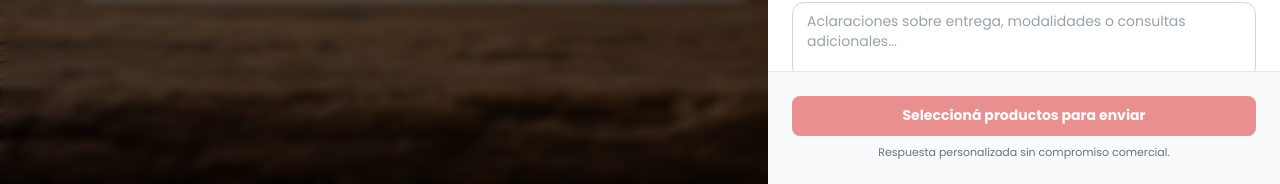
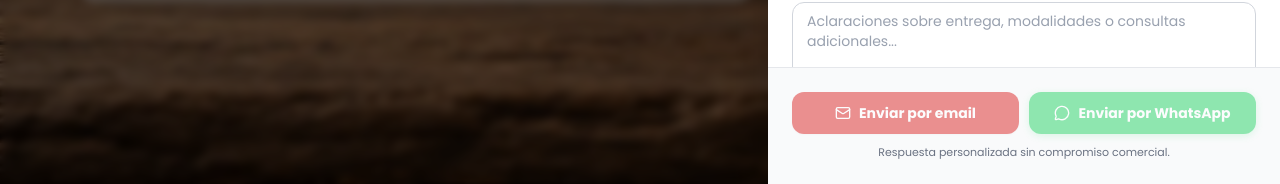
Before and after one commit to dedalo-integraciones/depositobombal, a React (Vite) app: page / in a window 1280 px wide. Both pictures are taken after a click on the button 1178 px from the left and 40 px from the top of the page. Shown: the part 616-800 px from the top of the page. Built offline with nearby package versions, Linux system fonts and the light colour scheme; no server answers; the database is empty.

Commit message:
Presupuesto x Whatsapp

```diff
--- a/src/components/CarritoDrawer.jsx
+++ b/src/components/CarritoDrawer.jsx
@@ -3,6 +3,8 @@ import {
   X,
   Trash2,
   Send,
+  Mail,
+  MessageCircle,
   CheckCircle,
   AlertCircle,
   Clock,
@@ -18,6 +20,7 @@ import {
   checkRateLimit,
   recordSubmitTimestamp,
 } from '../utils/security.js'
+import { EMPRESA } from '../config/empresa.js'
 
 export default function CarritoDrawer() {
   const {
@@ -45,6 +48,7 @@ export default function CarritoDrawer() {
   const [submitStatus, setSubmitStatus] = useState(null) // 'success' | 'error' | null
   const [statusMessage, setStatusMessage] = useState('')
   const [rateLimitSeconds, setRateLimitSeconds] = useState(0)
+  const [whatsappNotice, setWhatsappNotice] = useState(null) // { url: string } | null
 
   // Cerrar con tecla Escape
   useEffect(() => {
@@ -86,7 +90,7 @@ export default function CarritoDrawer() {
     }
   }
 
-  // Validación en cliente
+  // Validación en cliente compartida e idéntica para ambos canales
   const validateForm = () => {
     const errors = {}
 
@@ -129,8 +133,10 @@ export default function CarritoDrawer() {
     return Object.keys(errors).length === 0
   }
 
-  const handleSubmit = async (e) => {
-    e.preventDefault()
+  // Canal 1: Enviar por Email (FormSubmit)
+  const handleEnviarEmail = async (e) => {
+    if (e) e.preventDefault()
+    setWhatsappNotice(null)
 
     // 1. Detección honeypot (si el bot rellenó el campo oculto)
     if (formData._honey) {
@@ -176,7 +182,7 @@ export default function CarritoDrawer() {
       const listaProductosParaEmail = itemsList
         .map((item, index) => {
           const unidadStr = item.obsUnidad ? ` (${item.obsUnidad})` : ''
-          return `${index + 1}. [Código: ${item.id}] ${item.descripcion}${unidadStr} — Cantidad: ${item.cantidad}`
+          return `${index + 1}. [Código: ${item.id}] ${item.descripcion}${unidadStr} - Cantidad: ${item.cantidad}`
         })
         .join('\n')
 
@@ -210,7 +216,7 @@ export default function CarritoDrawer() {
         recordSubmitTimestamp('presupuesto')
         setSubmitStatus('success')
         setStatusMessage(
-          '¡Tu pedido de presupuesto fue enviado con éxito! Nos comunicaremos a la brevedad.'
+          '¡Tu pedido de presupuesto fue enviado con éxito por email! Nos comunicaremos a la brevedad.'
         )
         clearCart()
         setFormData({
@@ -233,6 +239,72 @@ export default function CarritoDrawer() {
     } finally {
       setIsSubmitting(false)
     }
+  }
+
+  // Canal 2: Enviar por WhatsApp
+  const handleEnviarWhatsApp = (e) => {
+    if (e) e.preventDefault()
+    setSubmitStatus(null)
+
+    // 1. Detección honeypot
+    if (formData._honey) {
+      console.warn('Spam detectado via honeypot')
+      return
+    }
+
+    // 2. Validación de carrito vacío
+    if (itemsList.length === 0) {
+      setSubmitStatus('error')
+      setStatusMessage('No hay productos seleccionados para solicitar presupuesto.')
+      setWhatsappNotice(null)
+      return
+    }
+
+    // 3. Validación de campos
+    if (!validateForm()) {
+      setWhatsappNotice(null)
+      return
+    }
+
+    // Sanitización de datos
+    const nombreLimpio = sanitizeText(formData.nombre)
+    const emailLimpio = sanitizeText(formData.email)
+    const telefonoLimpio = sanitizeText(formData.telefono)
+    const direccionLimpia = sanitizeText(formData.direccion)
+    const mensajeLimpio = sanitizeText(formData.mensaje)
+
+    // Construcción del mensaje con formato WhatsApp limpio (saltos de línea, negritas, lista numerada)
+    const lines = []
+    lines.push('*PEDIDO DE PRESUPUESTO - Depósito Bombal*')
+    lines.push('')
+    lines.push('*Datos del Cliente:*')
+    lines.push(`- *Nombre / Razón Social:* ${nombreLimpio}`)
+    lines.push(`- *Teléfono:* ${telefonoLimpio}`)
+    lines.push(`- *Email:* ${emailLimpio}`)
+    lines.push(`- *Dirección:* ${direccionLimpia}`)
+    lines.push('')
+    lines.push('*Detalle del Pedido:*')
+    itemsList.forEach((item, index) => {
+      const unidadStr = item.obsUnidad ? ` (${item.obsUnidad})` : ''
+      const cant = item.cantidad || 1
+      lines.push(`${index + 1}. ${item.descripcion}${unidadStr} - *Cant:* ${cant}`)
+    })
+    if (mensajeLimpio) {
+      lines.push('')
+      lines.push('*Observaciones:*')
+      lines.push(mensajeLimpio)
+    }
+
+    const fullMessage = lines.join('\n')
+    const whatsappUrl = `https://wa.me/${EMPRESA.whatsappNumero}?text=${encodeURIComponent(fullMessage)}`
+
+    // Abrir en pestaña nueva disparado directamente por el clic del usuario
+    window.open(whatsappUrl, '_blank')
+
+    // Mostrar aviso en el formulario con fallback visible
+    setWhatsappNotice({
+      url: whatsappUrl,
+    })
   }
 
   if (!isDrawerOpen) return null
@@ -280,7 +352,7 @@ export default function CarritoDrawer() {
 
         {/* Contenido scrolleable */}
         <div className="flex-1 overflow-y-auto p-6 space-y-6">
-          {/* Feedback de Envío Exitoso */}
+          {/* Feedback de Envío Exitoso por Email */}
           {submitStatus === 'success' && (
             <div className="p-4 rounded-xl bg-emerald-50 border border-emerald-200 text-emerald-800 flex items-start gap-3 animate-fadeIn">
               <CheckCircle className="w-5 h-5 text-emerald-600 shrink-0 mt-0.5" />
@@ -314,7 +386,7 @@ export default function CarritoDrawer() {
             <div className="p-3 rounded-xl bg-amber-50 border border-amber-200 text-amber-800 flex items-center gap-2 text-xs">
               <Clock className="w-4 h-4 text-amber-600 shrink-0" />
               <span>
-                Tiempo de espera entre envíos: <strong>{rateLimitSeconds} s</strong>
+                Tiempo de espera entre envíos por email: <strong>{rateLimitSeconds} s</strong>
               </span>
             </div>
           )}
@@ -416,7 +488,7 @@ export default function CarritoDrawer() {
           {/* -------------------------------------------------------------
               FORMULARIO DE CONTACTO PARA SOLICITUD FORMAL
               ------------------------------------------------------------- */}
-          <form id="form-pedido-presupuesto" onSubmit={handleSubmit} className="space-y-4 pt-2">
+          <form id="form-pedido-presupuesto" onSubmit={handleEnviarEmail} className="space-y-4 pt-2">
             <h3 className="text-xs font-bold uppercase tracking-wider text-[var(--muted)] border-t border-gray-200 pt-4">
               Datos de contacto para el presupuesto
             </h3>
@@ -561,21 +633,48 @@ export default function CarritoDrawer() {
                 {formData.mensaje.length}/500
               </div>
             </div>
+
+            {/* Aviso tras abrir WhatsApp (debajo de observaciones) */}
+            {whatsappNotice && (
+              <div className="p-4 rounded-xl bg-emerald-50 border border-emerald-200 text-emerald-950 flex items-start gap-3 animate-fadeIn">
+                <CheckCircle className="w-5 h-5 text-emerald-600 shrink-0 mt-0.5" />
+                <div className="text-xs sm:text-sm flex-1">
+                  <p className="font-bold text-emerald-900 mb-1">
+                    Se abrió WhatsApp con tu pedido listo: dale enviar para completarlo.
+                  </p>
+                  <p className="text-emerald-800 text-xs mb-2">
+                    Si tu navegador bloqueó la ventana o no se abrió automáticamente, podés abrirlo manualmente:
+                  </p>
+                  <a
+                    href={whatsappNotice.url}
+                    target="_blank"
+                    rel="noopener noreferrer"
+                    className="inline-flex items-center gap-1.5 font-bold text-emerald-900 hover:text-emerald-950 underline text-xs cursor-pointer"
+                  >
+                    <MessageCircle className="w-4 h-4 text-emerald-700" />
+                    <span>Abrir WhatsApp con el pedido</span>
+                  </a>
+                </div>
+              </div>
+            )}
           </form>
         </div>
 
-        {/* Pie del Drawer con el botón de acción - Primario (Enviar formulario) */}
-        <div className="p-4 sm:p-6 border-t border-gray-200 bg-gray-50 flex flex-col gap-2">
+        {/* Pie del Drawer con los botones de doble canal de envío (Email y WhatsApp) */}
+        <div className="p-4 sm:p-6 border-t border-gray-200 bg-gray-50 flex flex-col gap-2.5">
+          <div className="flex flex-col sm:flex-row items-stretch gap-2.5">
+            {/* Opción 1: Enviar por email */}
             <button
-            type="submit"
-            form="form-pedido-presupuesto"
+              type="button"
+              id="btn-presupuesto-email"
+              onClick={handleEnviarEmail}
               disabled={isSubmitting || itemsList.length === 0 || rateLimitSeconds > 0}
-            className="btn-primary w-full shadow-md hover:shadow-lg"
+              className="btn-primary flex-1 !min-h-[42px] !py-2.5 !px-4 !rounded-xl !text-xs sm:!text-sm !font-bold justify-center shadow-xs hover:shadow-md cursor-pointer disabled:opacity-50 disabled:cursor-not-allowed"
             >
               {isSubmitting ? (
                 <span className="inline-flex items-center gap-2">
                   <svg
-                  className="animate-spin h-4 w-4 text-white"
+                    className="animate-spin h-4 w-4 text-white shrink-0"
                     xmlns="http://www.w3.org/2000/svg"
                     fill="none"
                     viewBox="0 0 24 24"
@@ -594,22 +693,33 @@ export default function CarritoDrawer() {
                       d="M4 12a8 8 0 018-8V0C5.373 0 0 5.373 0 12h4zm2 5.291A7.962 7.962 0 014 12H0c0 3.042 1.135 5.824 3 7.938l3-2.647z"
                     />
                   </svg>
-                Enviando pedido de presupuesto...
+                  <span>Enviando...</span>
                 </span>
               ) : rateLimitSeconds > 0 ? (
                 <span className="inline-flex items-center gap-1.5">
-                <Clock className="w-4 h-4" />
-                Esperar {rateLimitSeconds}s para reenviar
+                  <Clock className="w-4 h-4 shrink-0" />
+                  <span>Esperar {rateLimitSeconds}s</span>
                 </span>
-            ) : itemsList.length === 0 ? (
-              <span>Seleccioná productos para enviar</span>
               ) : (
                 <span className="inline-flex items-center gap-2">
-                <Send className="w-4 h-4" />
-                Solicitar Presupuesto ({totalProducts} {totalProducts === 1 ? 'artículo' : 'artículos'})
+                  <Mail className="w-4 h-4 shrink-0" />
+                  <span>Enviar por email</span>
                 </span>
               )}
             </button>
+
+            {/* Opción 2: Enviar por WhatsApp */}
+            <button
+              type="button"
+              id="btn-presupuesto-whatsapp"
+              onClick={handleEnviarWhatsApp}
+              disabled={itemsList.length === 0}
+              className="btn-whatsapp flex-1 !min-h-[42px] !py-2.5 !px-4 !rounded-xl !text-xs sm:!text-sm !font-bold justify-center shadow-xs hover:shadow-md cursor-pointer disabled:opacity-50 disabled:cursor-not-allowed"
+            >
+              <MessageCircle className="w-4 h-4 shrink-0" />
+              <span>Enviar por WhatsApp</span>
+            </button>
+          </div>
 
           <p className="text-[11px] text-center text-gray-500">
             Respuesta personalizada sin compromiso comercial.
--- /dev/null
+++ b/src/config/empresa.js
@@ -0,0 +1,16 @@
+/**
+ * Configuración central de datos institucionales de Depósito Bombal.
+ * Sincronizado con docs/data-init.md y GEMINI.md.
+ */
+export const EMPRESA = {
+  nombre: 'Depósito Bombal',
+  direccion: 'Chile 171, Luján de Cuyo, Mendoza',
+  telefono: '+54 9 261 243-0105',
+  telefonoLink: '+5492612430105',
+  // Número sin '+' ni espacios para la API de WhatsApp (https://wa.me/5492612430105)
+  whatsappNumero: '5492612430105',
+  email: 'depositobombal.sa@hotmail.com',
+  facebook: 'https://www.facebook.com/profile.php?id=100063650979539',
+  instagram: 'https://www.instagram.com/p/C1nX4jxJJKv/',
+  maps: 'https://www.google.com/maps/search/?api=1&query=Chile+171%2C+Luj%C3%A1n+de+Cuyo%2C+Mendoza',
+}
```
Also changed, not shown: src/components/Footer.jsx (+2 -12 lines). Lines whose indentation alone changed are shown as unchanged.
